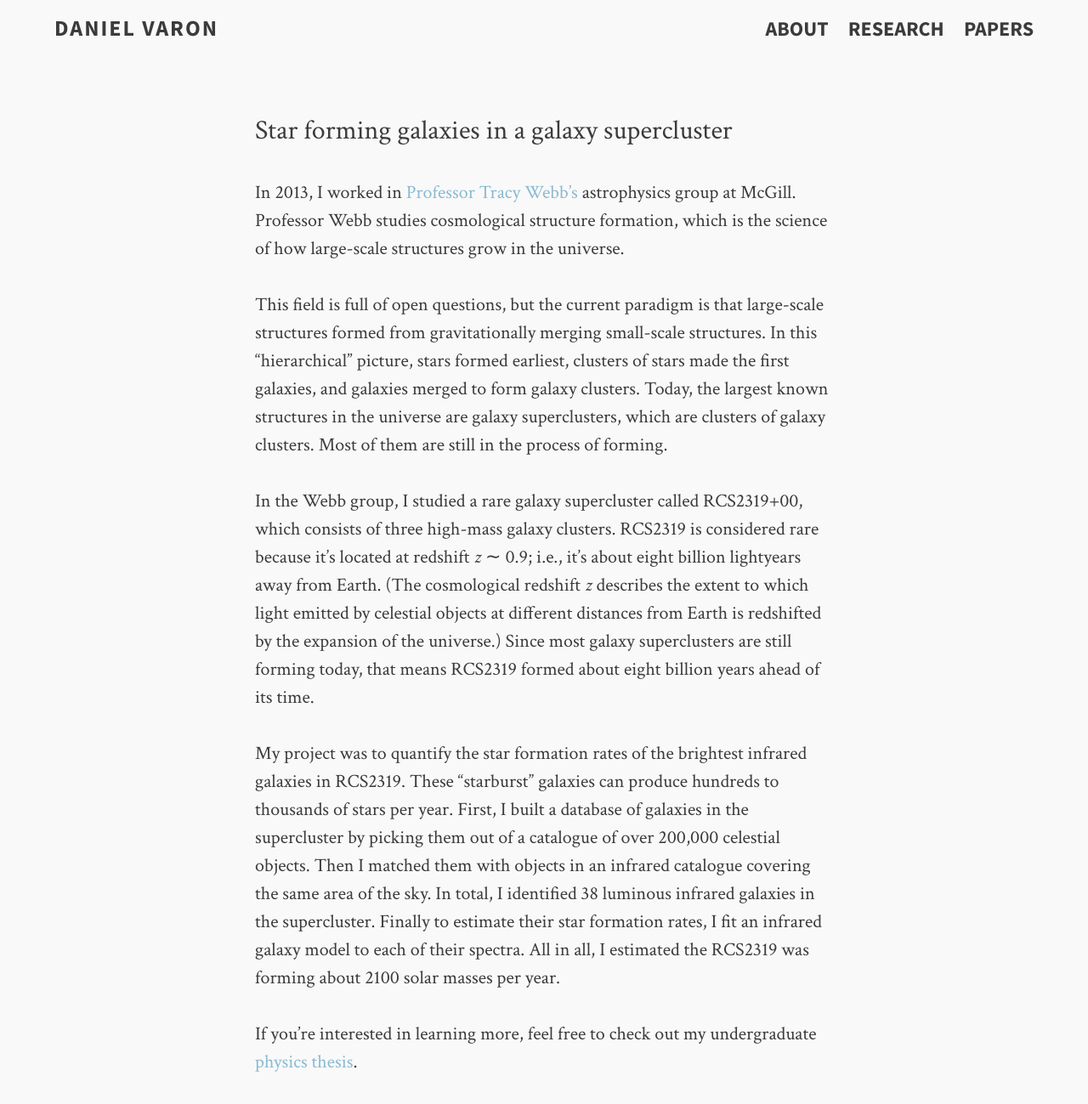
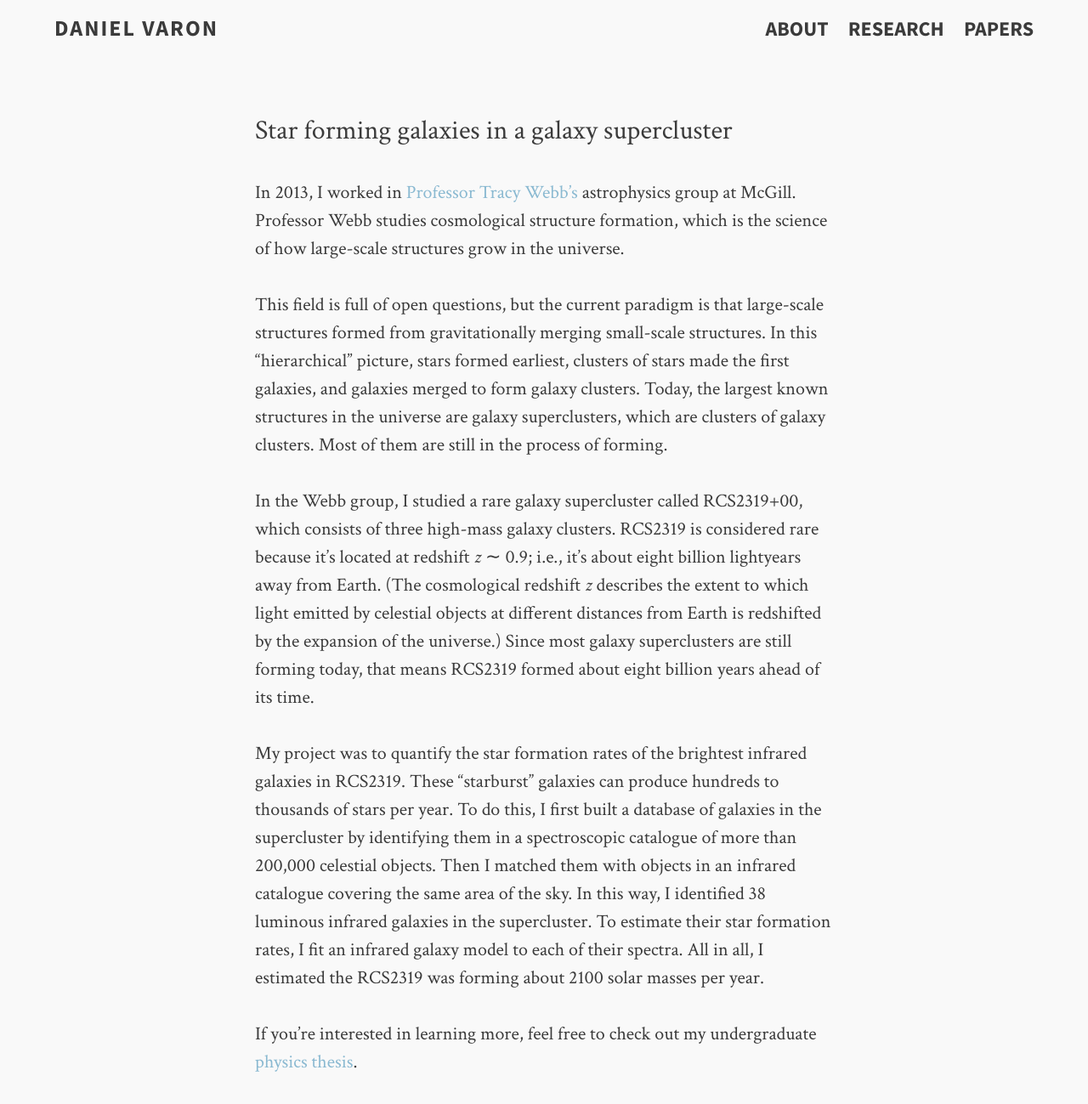
Before and after one commit to djvaron/djvaron.github.io, a Jekyll site: the page built from res_astro.md, in a window 1280 px wide. Shown: the whole page at 85% size. Built offline with Jekyll 4.4.1, drawn with Linux system fonts in a browser that asks for light colours.

Commit message:
edit astro research

```diff
--- a/res_astro.md
+++ b/res_astro.md
@@ -12,7 +12,7 @@
 
 In the Webb group, I studied a rare galaxy supercluster called RCS2319+00, which consists of three high-mass galaxy clusters. RCS2319 is considered rare because it's located at redshift *z* &sim; 0.9; i.e., it's about eight billion lightyears away from Earth. (The cosmological redshift *z* describes the extent to which light emitted by celestial objects at different distances from Earth is redshifted by the expansion of the universe.) Since most galaxy superclusters are still forming today, that means RCS2319 formed about eight billion years ahead of its time.
 
-My project was to quantify the star formation rates of the brightest infrared galaxies in RCS2319. These "starburst" galaxies can produce hundreds to thousands of stars per year. First, I built a database of galaxies in the supercluster by picking them out of a catalogue of over 200,000 celestial objects. Then I matched them with objects in an infrared catalogue covering the same area of the sky. In total, I identified 38 luminous infrared galaxies in the supercluster. Finally to estimate their star formation rates, I fit an infrared galaxy model to each of their spectra. All in all, I estimated the RCS2319 was forming about 2100 solar masses per year.
+My project was to quantify the star formation rates of the brightest infrared galaxies in RCS2319. These "starburst" galaxies can produce hundreds to thousands of stars per year. To do this, I first built a database of galaxies in the supercluster by identifying them in a spectroscopic catalogue of more than 200,000 celestial objects. Then I matched them with objects in an infrared catalogue covering the same area of the sky. In this way, I identified 38 luminous infrared galaxies in the supercluster. To estimate their star formation rates, I fit an infrared galaxy model to each of their spectra. All in all, I estimated the RCS2319 was forming about 2100 solar masses per year.
 
 If you're interested in learning more, feel free to check out my undergraduate [physics thesis](/honphysthesis.pdf).
 
```
